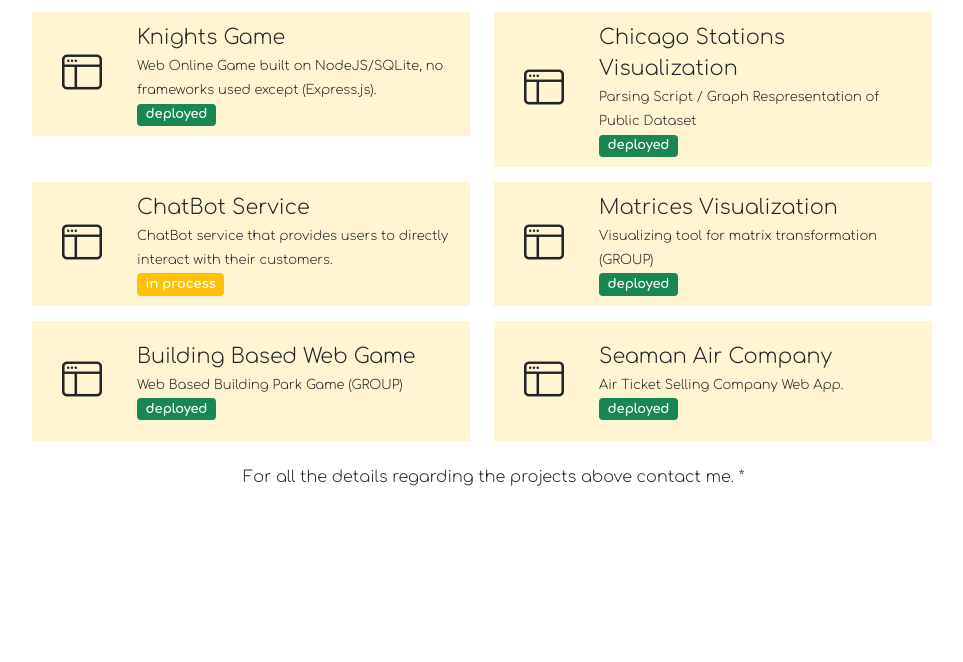
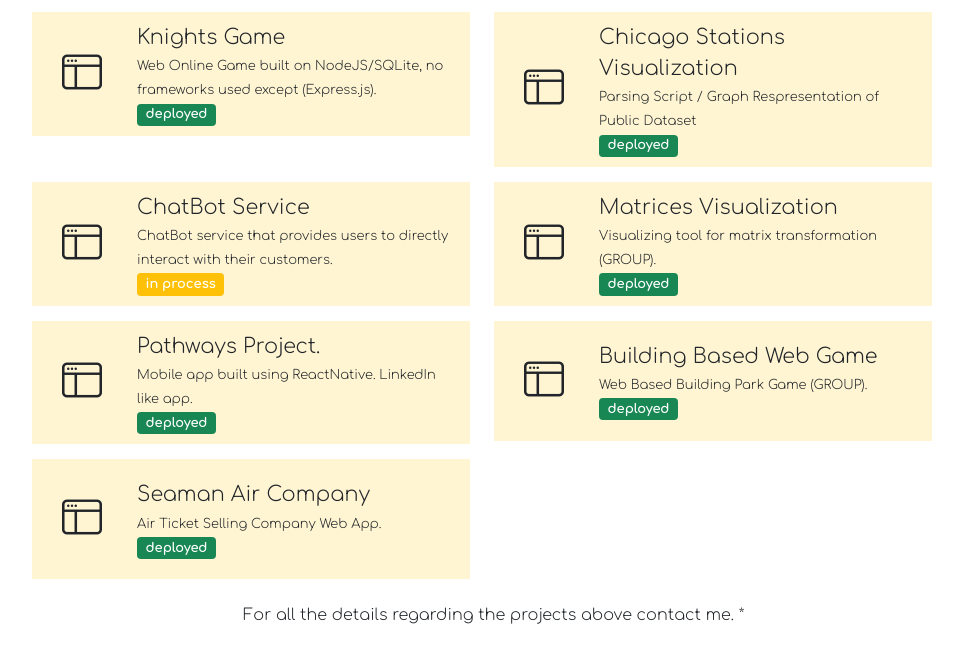
Before and after one commit to nickparov/current_portfolio, a plain HTML site: page index.html in a window 1280 px wide. Shown: the part 2538-3200 px from the top of the page, without its empty margins (146-1109 px from the left). Drawn offline with nearby package versions, Linux system fonts and the light colour scheme.

Commit message:
+ links done

```diff
--- a/index.js
+++ b/index.js
@@ -38,17 +38,18 @@ function generateRandNum(min, max) {
 }
 
 const CATEGORIES = {
-    WEB_APPS: "WEB_APPS",
+    SOFTWARE: "SOFTWARE",
     CODE: "CODE",
     MOBILE_APPS: "MOBILE_APPS",
     DESKTOP_APPS: "DESKTOP_APPS",
 };
 
-let selectedCategory = CATEGORIES.WEB_APPS;
+let selectedCategory = CATEGORIES.SOFTWARE;
 
-const projects = [
+let projects = [
     {
-        category: CATEGORIES.WEB_APPS,
+        category: CATEGORIES.SOFTWARE,
+        id: null,
         title: "Company HEAT",
         icon: "window-sidebar",
         desc: "Air Ticket Selling Company Web App.",
@@ -57,7 +58,8 @@ const projects = [
         private: false,
     },
     {
-        category: CATEGORIES.WEB_APPS,
+        category: CATEGORIES.SOFTWARE,
+        id: null,
         title: "Timesheet Manager",
         icon: "window-sidebar",
         desc: "Web App for people to manage their timesheets.",
@@ -66,16 +68,18 @@ const projects = [
         private: false,
     },
     {
-        category: CATEGORIES.WEB_APPS,
+        category: CATEGORIES.SOFTWARE,
+        id: null,
         title: "Hotel SHATO",
         icon: "window-sidebar",
         desc: "Hotel Website built on CodeIgniter",
-        link: null,
+        link: "https://github.com/nickparov/Hotel-Website-PHP",
         private: false,
         status: "deployed",
     },
     {
         category: CATEGORIES.DESKTOP_APPS,
+        id: null,
         title: "Timesheet Manager",
         icon: "tv",
         desc: "Simple Timesheet manager built for automating process of submitting a timesheet.",
@@ -84,25 +88,28 @@ const projects = [
         status: "in process",
     },
     {
-        category: CATEGORIES.WEB_APPS,
+        category: CATEGORIES.SOFTWARE,
+        id: null,
         title: "PHD Evaluation System",
         icon: "window-sidebar",
         desc: "Application for PHD Students Evaluation.",
-        link: null,
+        link: "https://phd-eval.engr.uic.edu/dgs?page=ControlPanel",
         private: false,
         status: "deployed",
     },
     {
-        category: CATEGORIES.WEB_APPS,
+        category: CATEGORIES.SOFTWARE,
+        id: null,
         title: "Knights Game",
         icon: "window-sidebar",
         desc: "Web Online Game built on NodeJS/SQLite, no frameworks used except (Express.js).",
-        link: null,
+        link: "https://knight-app-backend-3.herokuapp.com/",
         private: false,
         status: "deployed",
     },
     {
-        category: CATEGORIES.WEB_APPS,
+        category: CATEGORIES.SOFTWARE,
+        id: null,
         title: "Chicago Stations Visualization",
         icon: "window-sidebar",
         desc: "Parsing Script / Graph Respresentation of Public Dataset",
@@ -111,7 +118,8 @@ const projects = [
         status: "deployed",
     },
     {
-        category: CATEGORIES.WEB_APPS,
+        category: CATEGORIES.SOFTWARE,
+        id: null,
         title: "ChatBot Service",
         icon: "window-sidebar",
         desc: "ChatBot service that provides users to directly interact with their customers.",
@@ -121,6 +129,7 @@ const projects = [
     },
     {
         category: CATEGORIES.CODE,
+        id: null,
         title: "DB Export Module",
         icon: "code-slash",
         desc: "Laravel DB Excel export module",
@@ -130,6 +139,7 @@ const projects = [
     },
     {
         category: CATEGORIES.CODE,
+        id: null,
         title: "JS Admin Framework",
         icon: "code-slash",
         desc: "Built for Admin Panel Side of Web Application",
@@ -139,6 +149,7 @@ const projects = [
     },
     {
         category: CATEGORIES.CODE,
+        id: null,
         title: "Redirect Module",
         icon: "code-slash",
         desc: "Javascript redirect module.",
@@ -147,25 +158,38 @@ const projects = [
         status: "deployed",
     },
     {
-        category: CATEGORIES.WEB_APPS,
+        category: CATEGORIES.SOFTWARE,
+        id: null,
         title: "Matrices Visualization",
         icon: "window-sidebar",
-        desc: "Visualizing tool for matrix transformation (GROUP)",
-        link: null,
+        desc: "Visualizing tool for matrix transformation (GROUP).",
+        link: "https://volodymyrvakhniuk.github.io/Linear-Transformation/",
         private: false,
         status: "deployed",
     },
     {
-        category: CATEGORIES.WEB_APPS,
-        title: "Building Based Web Game",
+        category: CATEGORIES.SOFTWARE,
+        id: null,
+        title: "Pathways Project.",
         icon: "window-sidebar",
-        desc: "Web Based Building Park Game (GROUP)",
-        link: null,
+        desc: "Mobile app built using ReactNative. LinkedIn like app.",
+        link: "https://github.com/nickparov/pathways-project-mobile",
         private: false,
         status: "deployed",
     },
     {
-        category: CATEGORIES.WEB_APPS,
+        category: CATEGORIES.SOFTWARE,
+        id: null,
+        title: "Building Based Web Game",
+        icon: "window-sidebar",
+        desc: "Web Based Building Park Game (GROUP).",
+        link: "https://national-park-builder.herokuapp.com/",
+        private: false,
+        status: "deployed",
+    },
+    {
+        category: CATEGORIES.SOFTWARE,
+        id: null,
         title: "Seaman Air Company",
         icon: "window-sidebar",
         desc: "Air Ticket Selling Company Web App.",
@@ -175,6 +199,10 @@ const projects = [
     },
 ];
 
+projects = projects.map((el, index) => {
+    return { ...el, id: index };
+});
+
 const onLoad = {
     welcomeContentHeight: () => {
         // setup the welcome content height
@@ -183,8 +211,9 @@ const onLoad = {
         }px`;
     },
     populateWorks: () => {
-        function __singleProjHTMl({ title, icon, desc, type, status }) {
+        function __singleProjHTMl({ title, icon, desc, type, status, id }) {
             const badgeClasses = [];
+
             if (status.includes("deployed")) {
                 badgeClasses.push("badge", "bg-success");
             } else {
@@ -192,7 +221,7 @@ const onLoad = {
             }
 
             return `<div class="project-box-parent col-lg-6 col-md-12 col-sm-12">
-                        <div class="single-project-box" data-title="${title}">
+                        <div class="single-project-box" data-title="${title}" data-id="${id}">
                             <i class="background-white-icon bi bi-${icon}"></i>
                             <div class="project-description">
                                 <p>${title}</p>
@@ -200,7 +229,6 @@ const onLoad = {
                                 <span class="description-small ${badgeClasses.join(
                                     " "
                                 )}">${status}</span>
-
                             </div>
                         </div>
                     </div>`;
@@ -221,8 +249,10 @@ const onLoad = {
             ? projects.filter(({ category }) => selectedCategory == category)
             : [...projects];
 
-        if (projectsToDisplay.length > 0)
-            for (proj of projectsToDisplay) __popWork(proj);
+        if (projectsToDisplay.length > 0) {
+            console.log(projectsToDisplay);
+            projectsToDisplay.forEach((proj) => __popWork(proj));
+        }
     },
     projCategoryHandlers: () => {
         function txtToCatID(category) {
@@ -237,6 +267,7 @@ const onLoad = {
 
             return categoryID;
         }
+
         document.querySelectorAll("span.proj-category").forEach((_node) => {
             _node.addEventListener("click", (e) => {
                 e.preventDefault();
@@ -268,36 +299,36 @@ const onLoad = {
         // add class p-1
     },
     singleProjModalHandlers: () => {
-        // document.querySelectorAll(".single-project-box").forEach((el) => {
-        //     const redirect = () => window.open(proj.link, "_blank");
-        //     el.addEventListener("click", (e) => {
-        //         const projTitle = e.target.getAttribute("data-title");
-        //         const proj = projects.filter(
-        //             ({ title }) => title == projTitle
-        //         )[0];
-        //         proj.link && redirect();
-        //         // // populate modal
-        //         // ModalTools.populate(
-        //         //     proj.title,
-        //         //     proj.desc,
-        //         //     proj.private,
-        //         //     proj.link
-        //         // );
-        //         // show Modal
-        //         // place here the func to open Modal
-        //     });
-        // });
+        document.querySelectorAll(".single-project-box").forEach((el) => {
+            const redirect = (l) => window.open(l, "_blank");
+
+            el.addEventListener("click", (e) => {
+                const projID = parseInt(
+                    e.currentTarget.getAttribute("data-id")
+                );
+                const proj = projects.find((el) => el.id === projID);
+                const { link } = proj;
+
+                link && redirect(link);
+            });
+        });
     },
     commonHandlers: () => {
-      // Arrow Handler
-      const doContentBoxElem = document.getElementById("content-categories-box");
-      document.getElementById("ArrowContainer").addEventListener("click", (e) => {
-        e.preventDefault();
+        // Arrow Handler
+        const doContentBoxElem = document.getElementById(
+            "content-categories-box"
+        );
+        document
+            .getElementById("ArrowContainer")
+            .addEventListener("click", (e) => {
+                e.preventDefault();
 
-        window.scrollTo({top: doContentBoxElem.offsetTop + 150, behavior: 'smooth'})
-      })
-
-    }
+                window.scrollTo({
+                    top: doContentBoxElem.offsetTop + 150,
+                    behavior: "smooth",
+                });
+            });
+    },
 };
 
 // ONLOAD Handler
--- a/style.css
+++ b/style.css
@@ -121,6 +121,8 @@ body {
     /* height: 180px; */
     padding: 10px;
     /* border-radius: 10px; */
+
+    cursor: pointer;
 }
 
 .background-white-icon {
```
